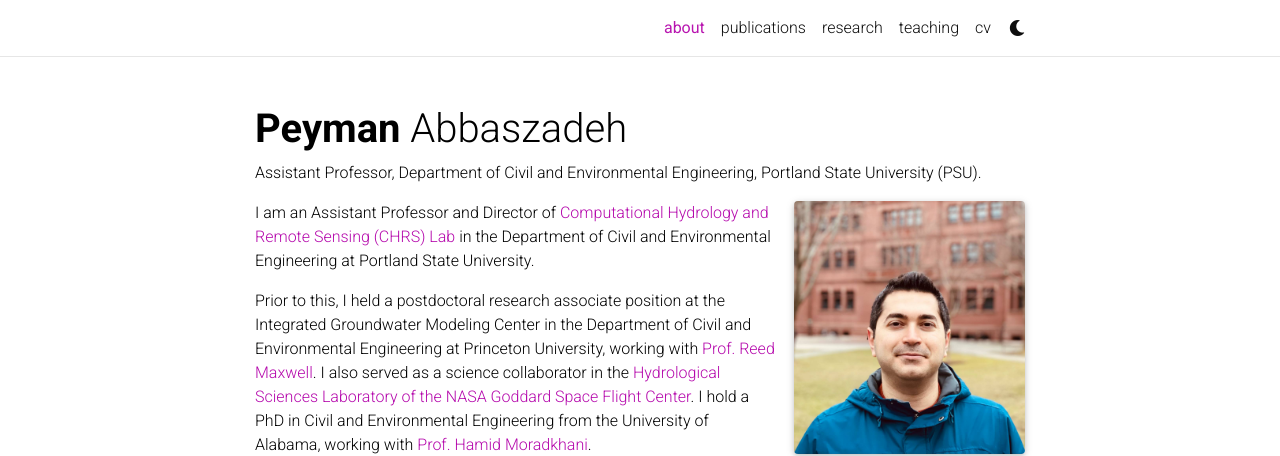
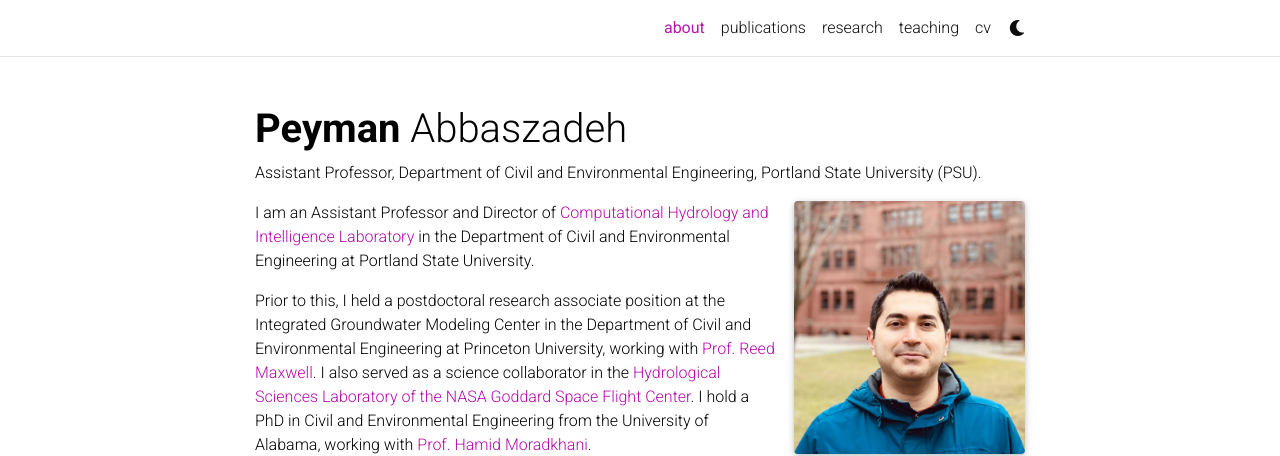
Before and after one commit to Pabbaszadeh/Pabbaszadeh.github.io, a Jekyll site: the page built from _pages/about.md, in a window 1280 px wide. Shown: the top 456 px of the page. Built offline with Jekyll 4.4.1, drawn with Linux system fonts in a browser that asks for light colours; full-size pictures stand in for the smaller copies a plugin makes; comment, search, counter and statistics services are not loaded; a style sheet for code colours, icons or effects is not loaded.

Commit message:
Update about.md

```diff
--- a/_pages/about.md
+++ b/_pages/about.md
@@ -15,6 +15,6 @@ selected_papers: False # includes a list of papers marked as "selected={true}"
 social: true  # includes social icons at the bottom of the page
 ---
 
-I am an Assistant Professor and Director of [Computational Hydrology and Remote Sensing (CHRS) Lab](xx) in the Department of Civil and Environmental Engineering at Portland State University.
+I am an Assistant Professor and Director of [Computational Hydrology and Intelligence Laboratory](xx) in the Department of Civil and Environmental Engineering at Portland State University.
 
 Prior to this, I held a postdoctoral research associate position at the Integrated Groundwater Modeling Center in the Department of Civil and Environmental Engineering at Princeton University, working with [Prof. Reed Maxwell](http://maxwell.princeton.edu). I also served as a science collaborator in the [Hydrological Sciences Laboratory of the NASA Goddard Space Flight Center](https://science.gsfc.nasa.gov/sed/bio/108710/). I hold a PhD in Civil and Environmental Engineering from the University of Alabama, working with [Prof. Hamid Moradkhani](https://moradkhani.ua.edu).
```
